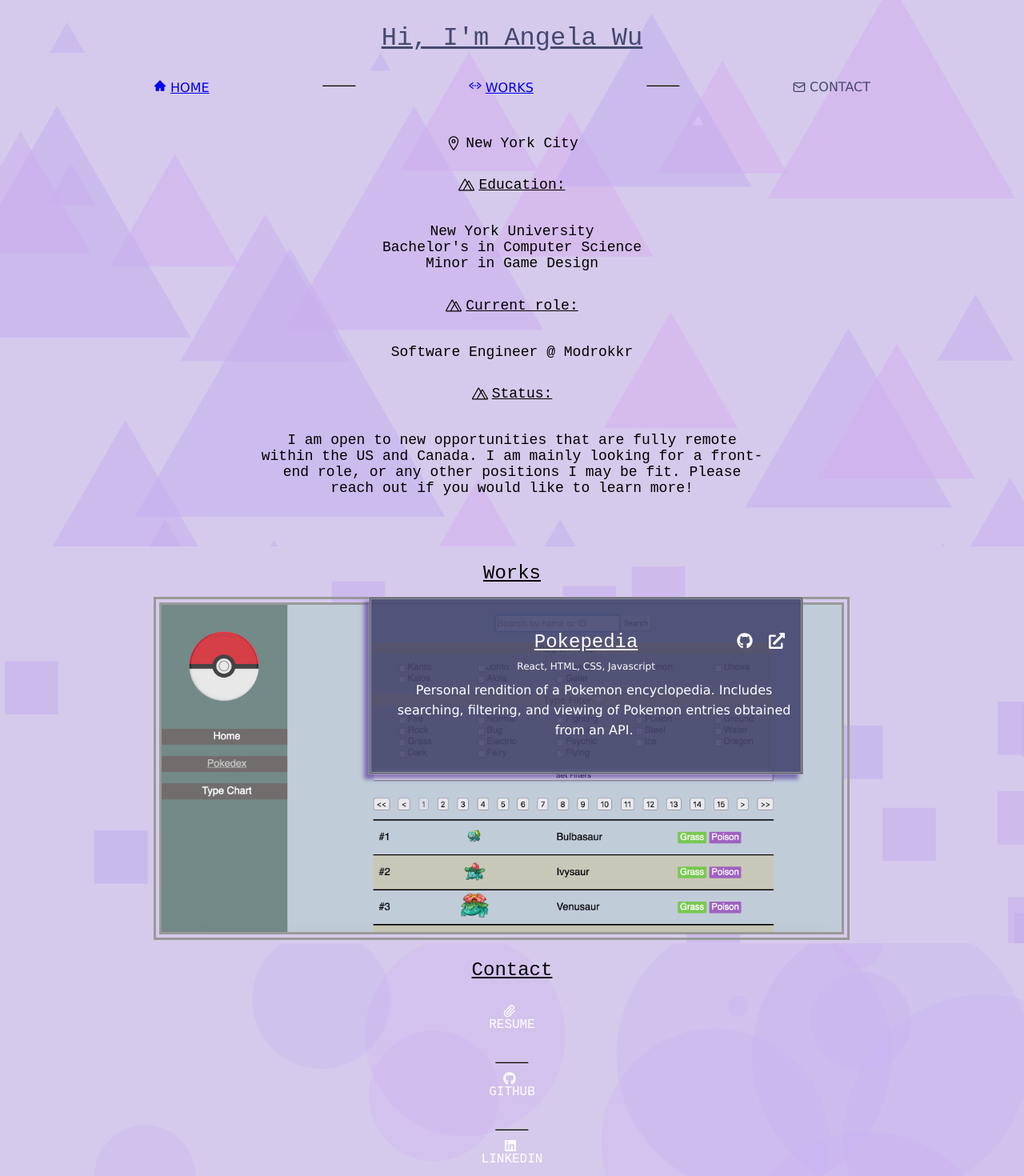
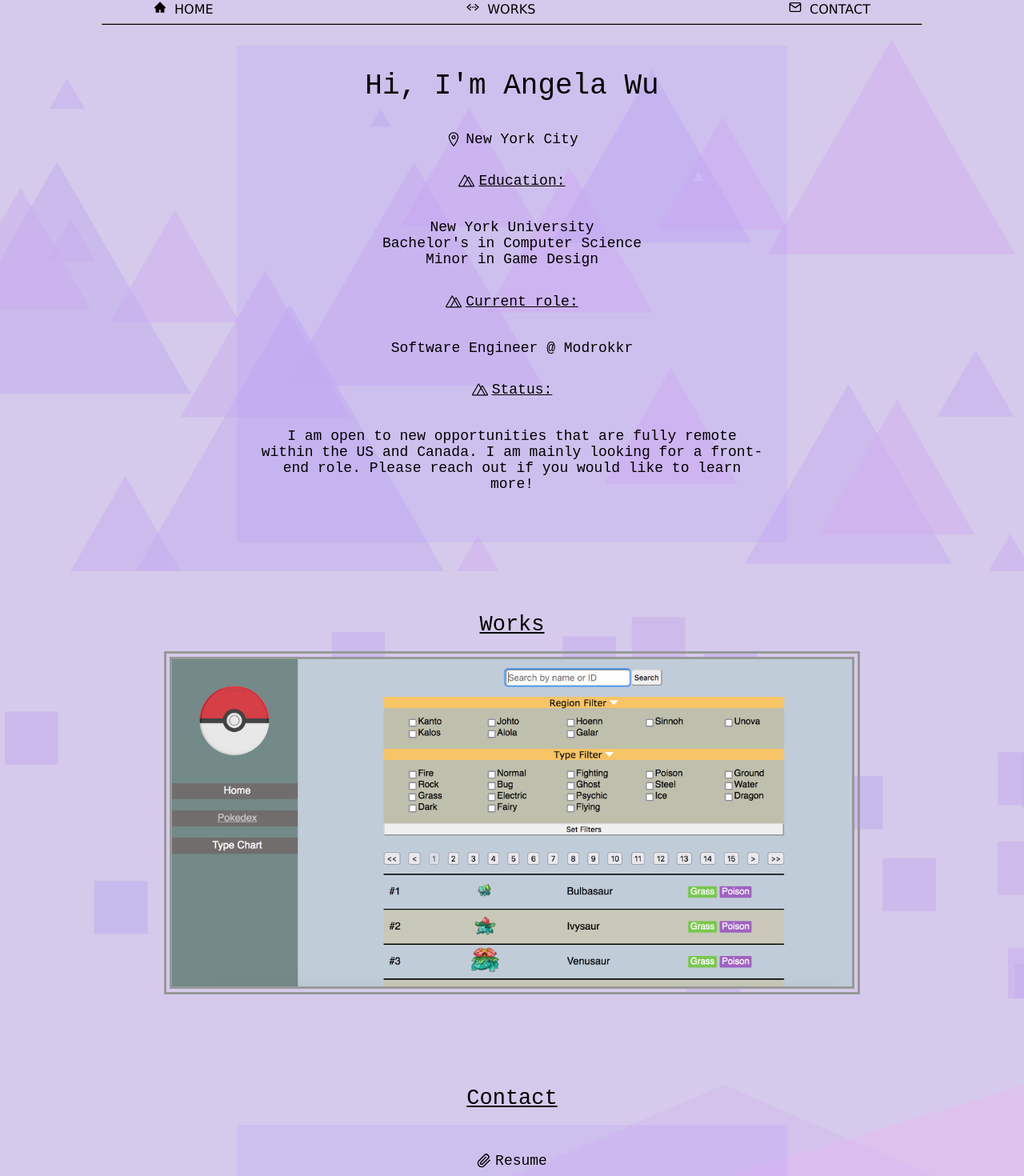
Before and after one commit to uphonia/uphonia.github.io, a React (Create React App) app: page / in a window 1280 px wide. Shown: the part 31-1501 px from the top of the page at 80% size. Built offline with nearby package versions, Linux system fonts and the light colour scheme.

Commit message:
Change navbar. Update Contact section. Add overlay to Works content

```diff
--- a/src/App.js
+++ b/src/App.js
@@ -4,18 +4,15 @@
 import Works from './Works'
 import Navbar from './Navbar'
 import Contact from './Contact'
-import { Route, Switch } from 'react-router-dom'
 import {HashRouter} from 'react-router-dom'
 
 function App() {
 	return (
 		<HashRouter>
 			<div className="body-container">
+				<Navbar />
+				<hr className="solid"/>
 				<div className="inner-container home-container">
-					<h1 className="main-header">
-						Hi, I'm Angela Wu
-					</h1>
-					<Navbar />
 					<Home />
 				</div>
 				<div className="inner-container works-container">
--- a/src/Contact.js
+++ b/src/Contact.js
@@ -1,25 +1,34 @@
 import React from 'react'
 import { FaGithub, FaLinkedin} from 'react-icons/fa'
-import {FiPaperclip} from 'react-icons/fi'
+import {FiMail, FiPaperclip} from 'react-icons/fi'
 
 const Contact = () => {
     return (
-        <div className="inner-contact-container">
-            <h2> Contact </h2>
-            <div className="info-container">
+        <div className="sub-container">
+            <h2> <a id="contact">Contact</a> </h2>
+            <div className="info-container contact-info-container">
                 <ul>
                     <li>
-                        <FiPaperclip className="nav-icon"/>RESUME
+                        <FiPaperclip className="nav-icon"/><a href={process.env.PUBLIC_URL + '/WuAngela_Resume.pdf'} target="_blank">
+    						Resume
+    					</a>
                     </li>
-                    <hr className="solid"/>
                     <li>
-                        <FaGithub className="nav-icon"/>GITHUB
+                        <FaGithub className="nav-icon"/><a href="https://github.com/uphonia">
+    						Github
+    					</a>
                     </li>
-                    <hr className="solid"/>
                     <li>
-                        <FaLinkedin className="nav-icon"/>LINKEDIN
+                        <FaLinkedin className="nav-icon"/><a href="https://www.linkedin.com/in/angela-wu-118075b9/">
+    						LinkedIn
+    					</a>
                     </li>
-                    <hr className="solid"/>
+                    <li>
+    					<FiMail className="nav-icon"/>
+    					<a href="mailto:wu.angela96@icloud.com">
+    						Email Me
+    					</a>
+    				</li>
                 </ul>
             </div>
         </div>
--- a/src/Navbar.js
+++ b/src/Navbar.js
@@ -1,5 +1,4 @@
 import React from 'react'
-import { NavLink } from 'react-router-dom'
 import {FiMail} from 'react-icons/fi'
 import {AiFillHome} from 'react-icons/ai'
 import {IoCodeWorking} from 'react-icons/io5'
@@ -9,22 +8,20 @@
 		<nav className="navbar">
 	  		<ul className="nav-links">
 	  			<li>
-	  				<NavLink to="/" exact activeStyle={{textDecoration: "underline"}}>
-						<AiFillHome className="nav-icon"/>
-						HOME
-					</NavLink>
+	  				<a href="#home">
+						<AiFillHome className="nav-icon"/> HOME
+					</a>
 	  			</li>
-				<hr className="solid"/>
 				<li>
-	  				<NavLink to="/works" exact activeStyle={{textDecoration: "underline"}}>
-						<IoCodeWorking className="nav-icon"/>
-						WORKS
-					</NavLink>
+	  				<a href="#works">
+						<IoCodeWorking className="nav-icon"/> WORKS
+					</a>
 	  			</li>
-				<hr className="solid"/>
 				<li>
-	  				<FiMail className="nav-icon"/>CONTACT
-	  			</li>
+					<a href="#contact">
+						<FiMail className="nav-icon"/> CONTACT
+					</a>
+				</li>
 	  		</ul>
 		</nav>
 	)
--- a/src/Summary.js
+++ b/src/Summary.js
@@ -5,6 +5,9 @@
 function Summary() {
 	return (
 		<div className="info-container">
+			<h1 className="main-header">
+				Hi, I'm Angela Wu
+			</h1>
 			<ul>
 				<li style={{flexDirection:"row"}}>
 					<IoLocationOutline className="info-icon"/>
@@ -36,7 +39,7 @@
 						<span>Status:</span>
 					</div><br/>
 					<div className="info-text">
-						I am open to new opportunities that are fully remote within the US and Canada. I am mainly looking for a front-end role, or any other positions I may be fit. Please reach out if you would like to learn more!
+						I am open to new opportunities that are fully remote within the US and Canada. I am mainly looking for a front-end role. Please reach out if you would like to learn more!
 					</div>
 				</li>
 			</ul>
--- a/src/Works.js
+++ b/src/Works.js
@@ -4,14 +4,15 @@
 
 const Works = () => {
     return (
-        <div className="main-work-container">
-            <h2> Works </h2>
+        <div className="sub-container">
+            <h2> <a id="works">Works</a> </h2>
             <ul>
                 <li className="work-container">
                     <div className="work-example">
                         <img alt="pokepedia" src={process.env.PUBLIC_URL+"/pokepedia.png"}/>
                     </div>
-                    <div className="overlay work-contents">
+                    <div className="overlay-container">
+                        <div className="work-contents">
                             <div className="work-title">
                                 <h2><a href="https://uphonia.github.io/Pokepedia">Pokepedia</a></h2>
                                 <div className="link-box">
@@ -30,6 +31,7 @@
                                 <p> Personal rendition of a Pokemon encyclopedia. Includes searching, filtering, and viewing of Pokemon entries obtained from an API. </p>
                             </div>
                         </div>
+                    </div>
                 </li>
             </ul>
         </div>
--- a/src/index.css
+++ b/src/index.css
@@ -6,7 +6,6 @@
     margin: 0;
     padding: 0;
 	list-style-type: none;
-	width: 60%;
     display: flex;
     flex-direction: column;
 }
@@ -15,8 +14,11 @@
 	margin: 0;
     font-family: "Courier New";
     font-weight: normal;
+    color: black;
+}
+
+h2 {
     text-decoration: underline;
-    color: black;
 }
 
 li {
@@ -25,12 +27,19 @@
 }
 
 a {
-	/* text-decoration: none;
-	color: inherit; */
+	text-decoration: none;
+    color: black;
 }
 
 p {
     margin: 0;
+}
+
+.body-container {
+    background-color: rgba(213,202,235,255);
+    display: flex;
+    flex-direction: column;
+    align-items: center;
 }
 
 .inner-container {
@@ -39,44 +48,43 @@
 	display: flex;
 	flex-direction: column;
 	align-items: center;
-	background-image: url("triangles2.png");
 	background-size: cover;
+    width: 100%;
+    margin-top: 2em;
 }
 
 .home-container {
     background-image: url("triangles2.png");
+    margin-top: 0;
+}
+
+.home-container .sub-container {
+    margin-top: 0;
 }
 
 .main-header {
 	text-align: center;
 	width: 80%;
-	color: #454871;
+	color: black;
     max-width: 1100px;
     margin-bottom: 1em;
-    margin-top: 60px;
 }
 
 .sub-container {
 	display: flex;
-	flex-direction: row;
+	flex-direction: column;
 	width: 70%;
 	margin-top: 20px;
-	/* border: 10px double white;
-    background-color: #454871; */
-    height: 60%;
     max-width: 1100px;
-    justify-content: center;
     color: black;
     font-size: 18px;
+    align-items: center;
 }
 
 hr.solid {
     content: "";
 	border-bottom: 1px solid black;
-	width: 40px;
-    margin-left: 10px;
-    margin-right: 10px;
-    margin-bottom: 11px;
+	width: 80%;
 }
 
 .info-container {
@@ -86,6 +94,9 @@
 	padding: 30px;
     width: 70%;
     align-items: center;
+    background: rgba(176, 150, 247, 0.2);
+    margin-bottom: 2em;
+    margin-top: 1em;
 }
 
 .info-container ul {
@@ -93,7 +104,6 @@
     display: flex;
     flex-direction: column;
     justify-content: space-between;
-    height: 50%;
     align-items: center;
 }
 
@@ -124,10 +134,8 @@
 }
 
 .navbar {
-	/* margin-top: 60px; */
+	margin-top: 2em;
     width: 70%;
-    /* display: flex;
-    justify-content: center; */
     max-width: 1100px;
 }
 
@@ -135,16 +143,15 @@
     display: flex;
     flex-direction: row;
     font-family: "Verdana";
-	color: #454871;
     width: 100%;
     justify-content: space-between;
 }
 
 .nav-links li {
-    /* width: 100%; */
     display: flex;
     align-items: center;
     position: relative;
+    color: black;
 }
 
 .nav-links li:hover{
@@ -160,16 +167,7 @@
 	background-image: url("squares.png");
 }
 
-.main-work-container, .inner-contact-container {
-	margin-top: 20px;
-	width: 70%;
-    display: flex;
-    flex-direction: column;
-    align-items: center;
-}
-
-.main-work-container ul {
-	width: 100%;
+.works-container .sub-container ul {
     margin-top: 1em;
 }
 
@@ -177,11 +175,11 @@
     display: flex;
     flex-direction: column;
     position: relative;
+    align-items: center;
 }
 
 .work-example {
-    z-index: 2;
-    /* position: absolute; */
+
 }
 
 .work-example img {
@@ -189,32 +187,32 @@
     border: 10px double #999;
 }
 
-.overlay {
-    z-index: 3;
-    position: fixed;
+.work-container:hover .overlay-container {
+    display: flex;
+}
+
+.overlay-container {
+    position: absolute;
     display: none;
     width: 100%;
     height: 100%;
-    top: 0;
-    left: 0;
-    right: 0;
-    bottom: 0;
     background-color: rgba(0,0,0,0.5);
+    align-items: center;
+    justify-content: center;
 }
 
 .work-contents {
-    position: absolute;
-	display: flex;
+    display: flex;
 	flex-direction: column;
 	border: 3px double #999;
     background-color: rgb(69, 72, 113, 0.9);
-    width: 60%;
     justify-content: center;
-    font-family: "Verdana";
+    font-family: "Courier New";
     align-items: center;
-    margin-left: 30%;
     box-shadow: -6px 6px 5px 0px rgba(75, 47, 151, 0.6);
     height: 50%;
+    color: white;
+    width: 50%;
 }
 
 .work-title {
@@ -224,6 +222,12 @@
     margin-bottom: 10px;
     margin-top: 10px;
     align-items: center;
+    position: relative;
+    width: 100%;
+}
+
+.work-title h2 {
+    color: white;
 }
 
 .work-title a {
@@ -271,9 +275,23 @@
     text-align:center;
 }
 
+.contact-container {
+	background-image: url("spray.png");
+    background-size: auto;
+    height: 400px;
+    justify-content: center;
+}
 
-.contact-container {
-	background-image: url("circles.png");
+.contact-info-container ul li {
+    flex-direction: row;
+    margin-bottom: 0px;
+    width: 80%;
+    justify-content: center;
+    padding: 5px;
+}
+
+.contact-info-container ul li:hover {
+    background: rgba(0, 0, 0, 0.1);
 }
 
 @media (max-width:1200px) {
```
Also changed, not shown: src/spray.png (added). Lines whose indentation alone changed are shown as unchanged.
